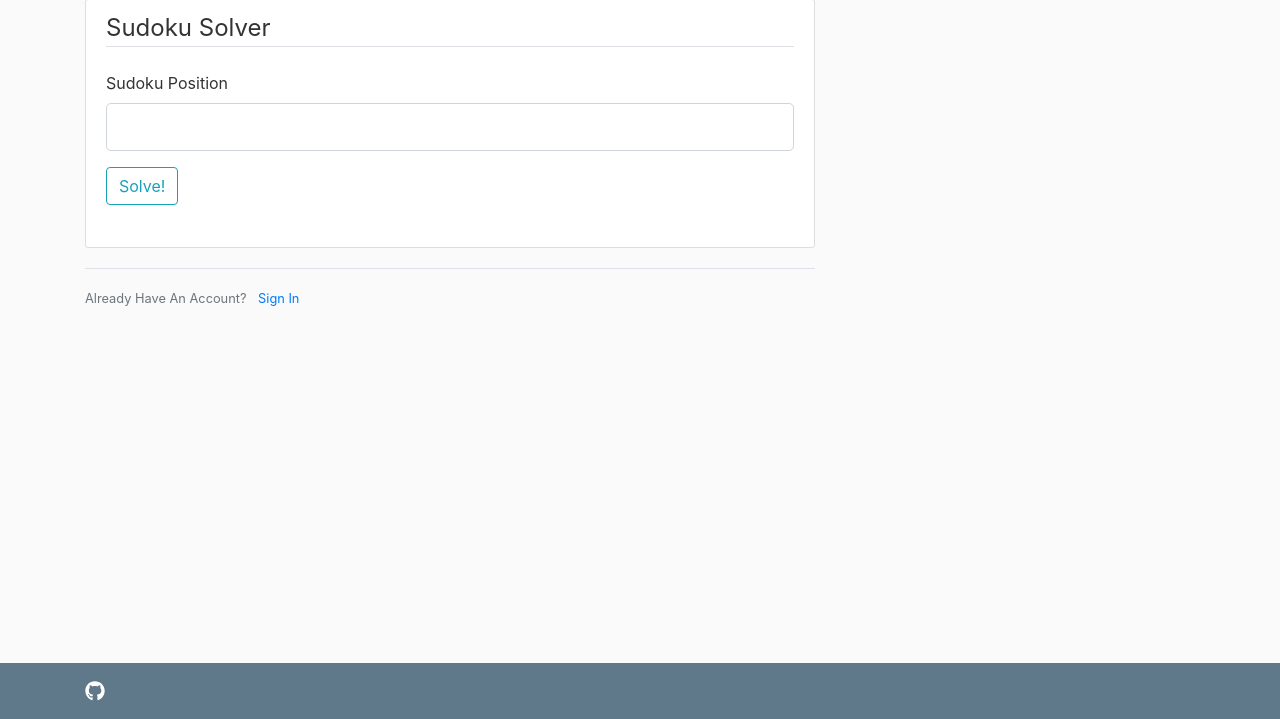
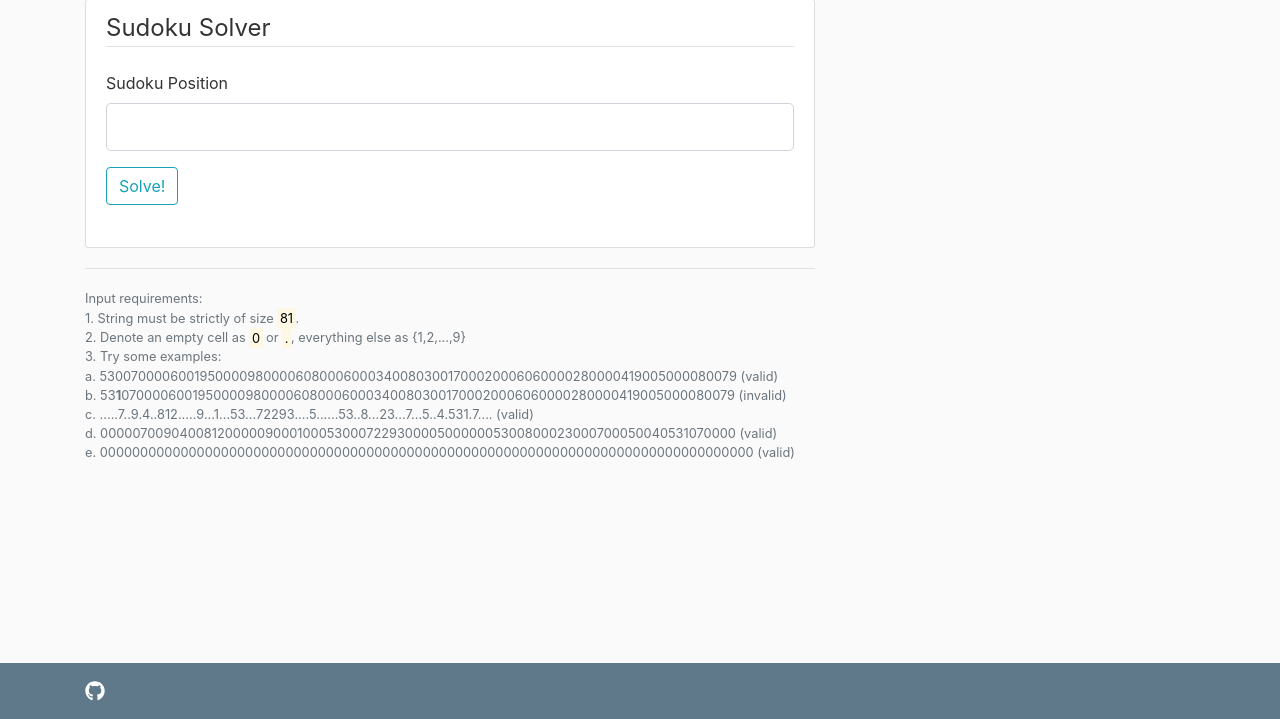
Before and after one commit to satrancci/flask-api-ml-model-and-sudoku-solver, a Flask app: page /sudoku_solver in a window 1280 px wide. Shown: the part 81-800 px from the top of the page. Run offline with Flask 2, Linux system fonts and the light colour scheme; some libraries are stand-ins or nearby versions.

Commit message:
add instructions for sudoku

```diff
--- a/flasksite/templates/sudoku.html
+++ b/flasksite/templates/sudoku.html
@@ -26,7 +26,16 @@
 </div>
 <div class="border-top pt-3">
     <small class="text-muted">
-        Already Have An Account? <a class="ml-2" href="{{ url_for('login') }}">Sign In</a>
+        Input requirements:
+        <p>1. String must be strictly of size <mark>81</mark>. <br>
+        2. Denote an empty cell as <mark>0</mark> or <mark>.</mark>, everything else as {1,2,...,9} <br>
+        3. Try some examples: <br>
+            a. 530070000600195000098000060800060003400803001700020006060000280000419005000080079 (valid) <br>
+            b. 53<b>1</b>070000600195000098000060800060003400803001700020006060000280000419005000080079 (invalid) <br>
+            c. .....7..9.4..812.....9...1...53...72293....5......53..8...23...7...5..4.531.7.... (valid) <br>
+            d. 000007009040081200000900010005300072293000050000005300800023000700050040531070000 (valid) <br>
+            e. 000000000000000000000000000000000000000000000000000000000000000000000000000000000 (valid) <br>
+        </p>
     </small>
 </div>
 
```
